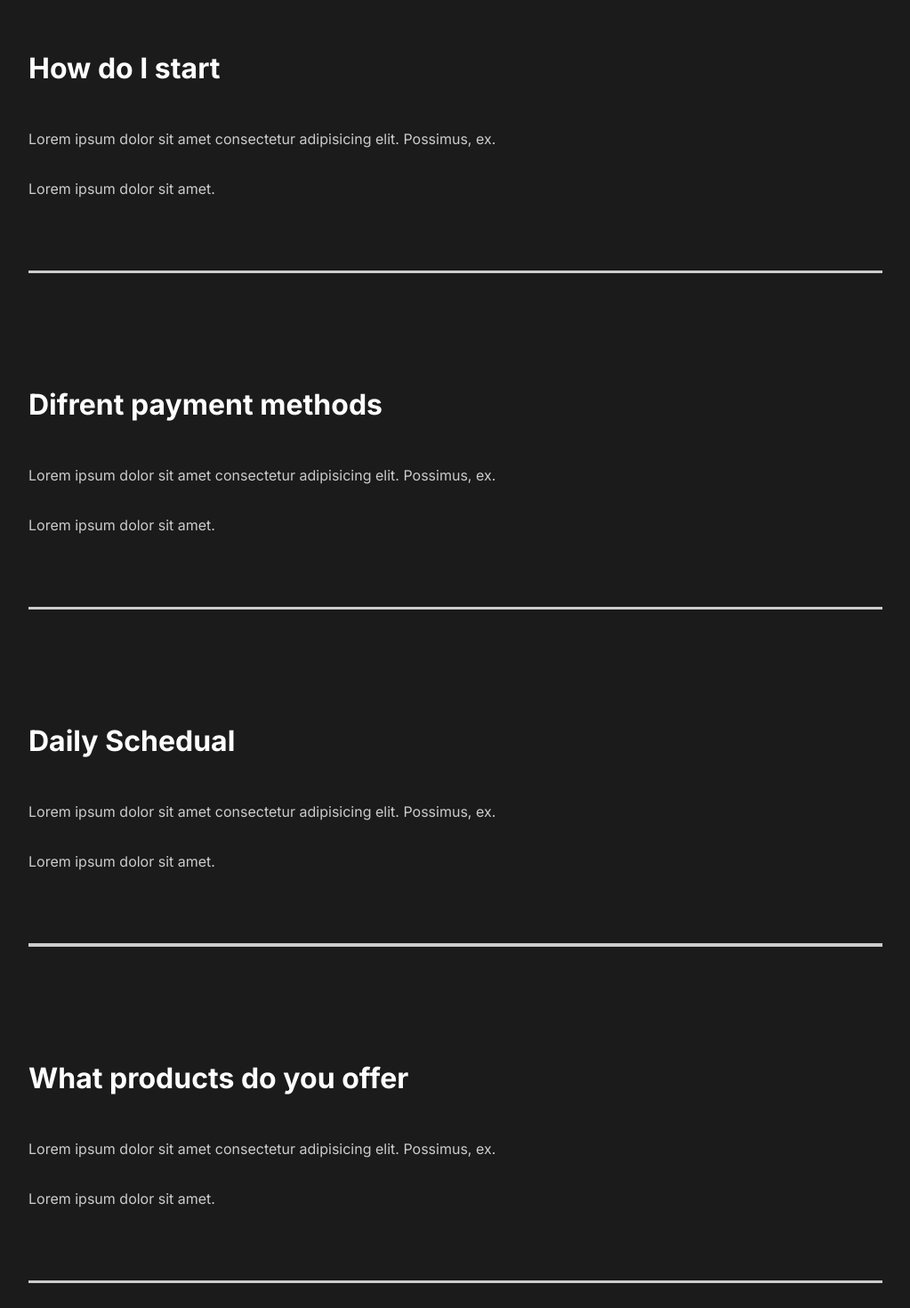
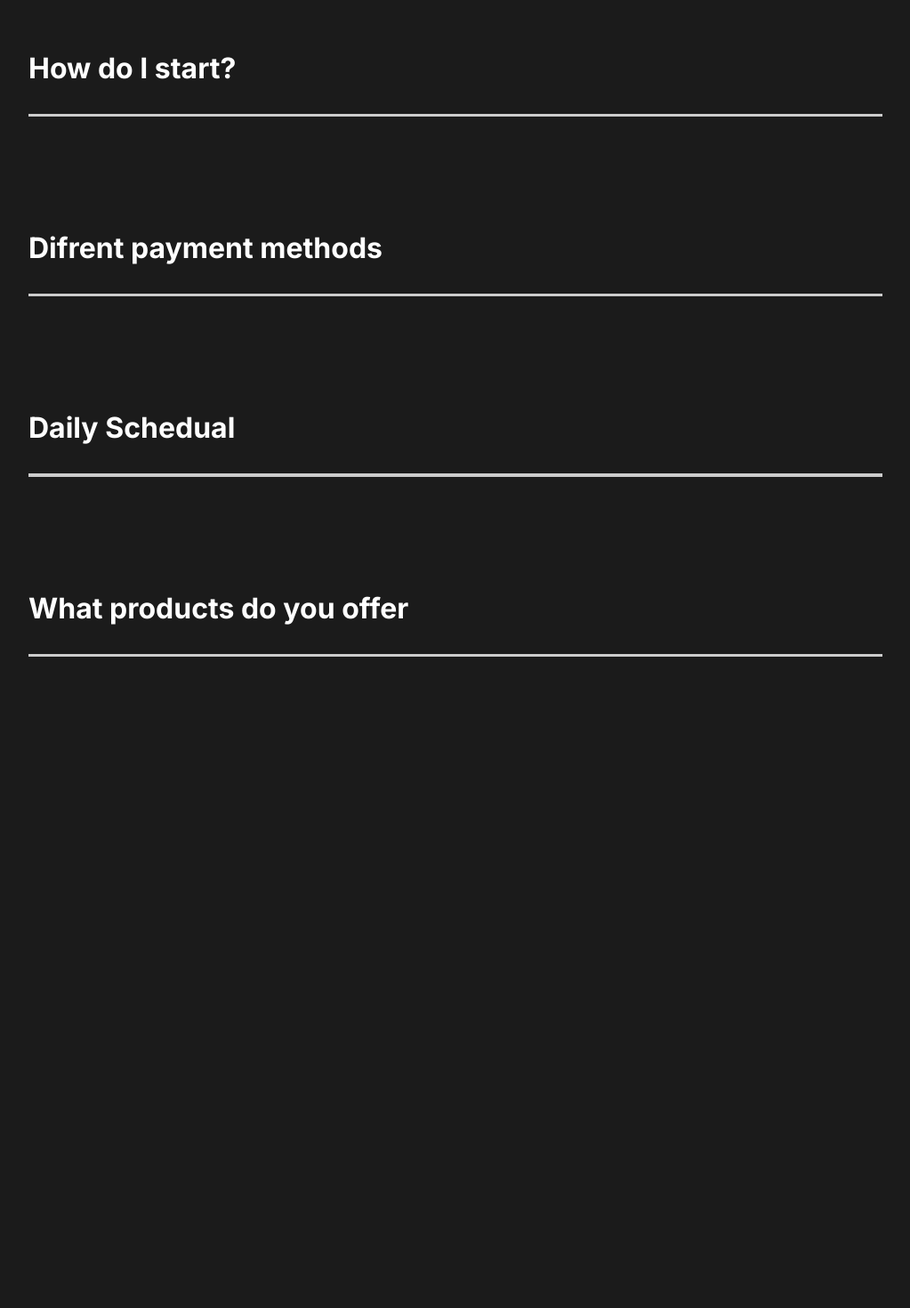
Before and after one commit to phonix375/react-protfolio, a React (Create React App) app: page / in a window 1280 px wide. Shown: the part 2580-4050 px from the top of the page at 89% size, without its empty margins (128-1151 px from the left). After the commit the page ends 3478 px from the top, so only its background shows below. Built offline with nearby package versions, Linux system fonts and the light colour scheme.

Commit message:
started the service animation

```diff
--- a/src/components/AboutSection.js
+++ b/src/components/AboutSection.js
@@ -36,4 +36,6 @@ const AboutSection = () => {
 };
 
 
+
+
 export default AboutSection
--- a/src/components/FaqSection.js
+++ b/src/components/FaqSection.js
@@ -3,45 +3,40 @@ import Toggle from './Toggle'
 
 import styled from 'styled-components';
 import { About } from '../styles';
+import { AnimateSharedLayout } from 'framer-motion';
 
 const FaqSection = () => {
     return(
         <Faq>
             <h2>Any questions? <span>FAQ</span></h2>
-            <Toggle>
-            <div className="question">
-                <h4>How do I start</h4>
+            <AnimateSharedLayout>
+            <Toggle title="How do I start?">
                 <div className="answer">
                     <p>Lorem ipsum dolor sit amet consectetur adipisicing elit. Possimus, ex.</p>
                     <p>Lorem ipsum dolor sit amet.</p>
                 </div>
-                <div className="faq-line"></div>
-            </div>
+
             </ Toggle>
-            <div className="question">
-                <h4>Difrent payment methods</h4>
+            <Toggle title="Difrent payment methods">
                 <div className="answer">
                     <p>Lorem ipsum dolor sit amet consectetur adipisicing elit. Possimus, ex.</p>
                     <p>Lorem ipsum dolor sit amet.</p>
                 </div>
-                <div className="faq-line"></div>
-            </div>
-            <div className="question">
-                <h4>Daily Schedual</h4>
+            </ Toggle>
+            <Toggle title="Daily Schedual">
                 <div className="answer">
                     <p>Lorem ipsum dolor sit amet consectetur adipisicing elit. Possimus, ex.</p>
                     <p>Lorem ipsum dolor sit amet.</p>
                 </div>
-                <div className="faq-line"></div>
-            </div>
-            <div className="question">
-                <h4>What products do you offer</h4>
+            </ Toggle>
+            <Toggle title="What products do you offer">
                 <div className="answer">
                     <p>Lorem ipsum dolor sit amet consectetur adipisicing elit. Possimus, ex.</p>
                     <p>Lorem ipsum dolor sit amet.</p>
                 </div>
-                <div className="faq-line"></div>
-            </div>
+            </Toggle>
+            </AnimateSharedLayout>
+
 
         </Faq>
     )
--- a/src/components/ServicesSection.js
+++ b/src/components/ServicesSection.js
@@ -1,28 +1,40 @@
 import React from 'react';
 //import icons
 import clock from '../img/clock.svg';
-import diaphragm from '../img/diaphragm.svg'
-import money from '../img/money.svg'
-import teamwork from '../img/teamwork.svg'
-import home2 from '../img/home2.png'
+import diaphragm from '../img/diaphragm.svg';
+import money from '../img/money.svg';
+import teamwork from '../img/teamwork.svg';
+import home2 from '../img/home2.png';
 
-import Home1 from '../img/home1.jpg'
+import Home1 from '../img/home1.jpg';
 
 
-import javascript from '../img/javascript.svg'
-import python from '../img/python.svg'
-import react from '../img/react.svg'
-import mongodb from '../img/mongodb.svg'
-import nodejs from '../img/nodejs.svg'
+import javascript from '../img/javascript.svg';
+import python from '../img/python.svg';
+import react from '../img/react.svg';
+import mongodb from '../img/mongodb.svg';
+import nodejs from '../img/nodejs.svg';
 
+
+//test
+import { useInView } from 'react-intersection-observer';
+import { useAnimation } from 'framer-motion';
+import {fade} from '../animation';
 
 import { About, Description, Image, Hide} from '../styles';
 import styled from 'styled-components';
 
 
 const ServiceSection = () => {
+    const [element, view] = useInView({threshold: 0.5});
+    const controls = useAnimation();
+    if(view){
+        controls.start("show");
+    }else{
+        controls.start("hidden");
+    }
     return(
-        <Sevices>
+        <Sevices variants={fade}  animate={controls} initial="hidden" ref={element}>
             <Description>
                 <h2>Top <span>Skills</span></h2>
                 <Cards>
--- a/src/components/Toggle.js
+++ b/src/components/Toggle.js
@@ -1,11 +1,14 @@
+import {motion} from 'framer-motion';
 import React, {useState} from 'react';
 
-const Toggle = ({children}) => {
-    const [toggle, setToggle] =  useState(true);
+const Toggle = ({children,title}) => {
+    const [toggle, setToggle] =  useState(false);
     return(
-        <div onClick={()=> setToggle(!toggle)}>
+        <motion.div className="question" layout onClick={()=> setToggle(!toggle)}>
+            <motion.h4 layout>{title}</motion.h4>
             {toggle? children : ""}
-        </div>
+            <div className="faq-line"></div>
+        </motion.div>
     )
 }
 
--- a/src/styles.js
+++ b/src/styles.js
@@ -1,6 +1,7 @@
 import styled from 'styled-components'
+import { motion } from 'framer-motion';
 
-export const About = styled.div`
+export const About = styled(motion.div)`
     min-height: 90vh;
     display: flex;
     align-items: center;
```
Also changed, not shown: src/components/useScroll.js (added).
